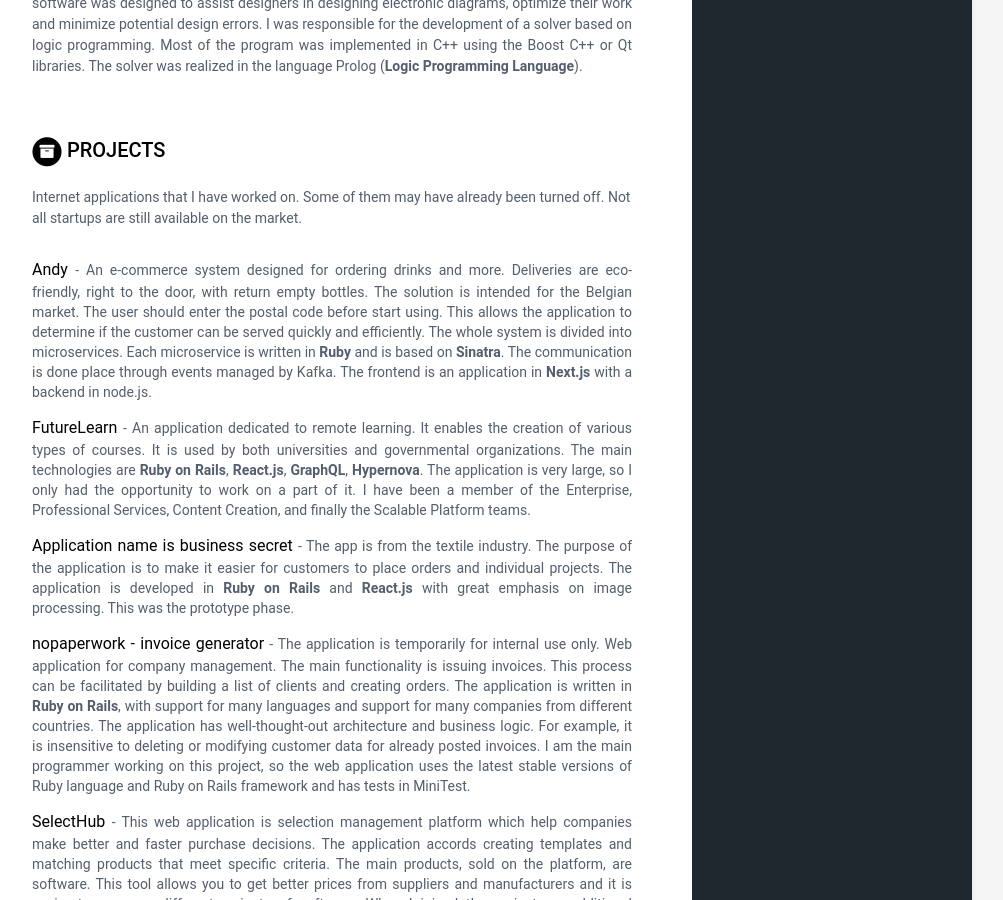
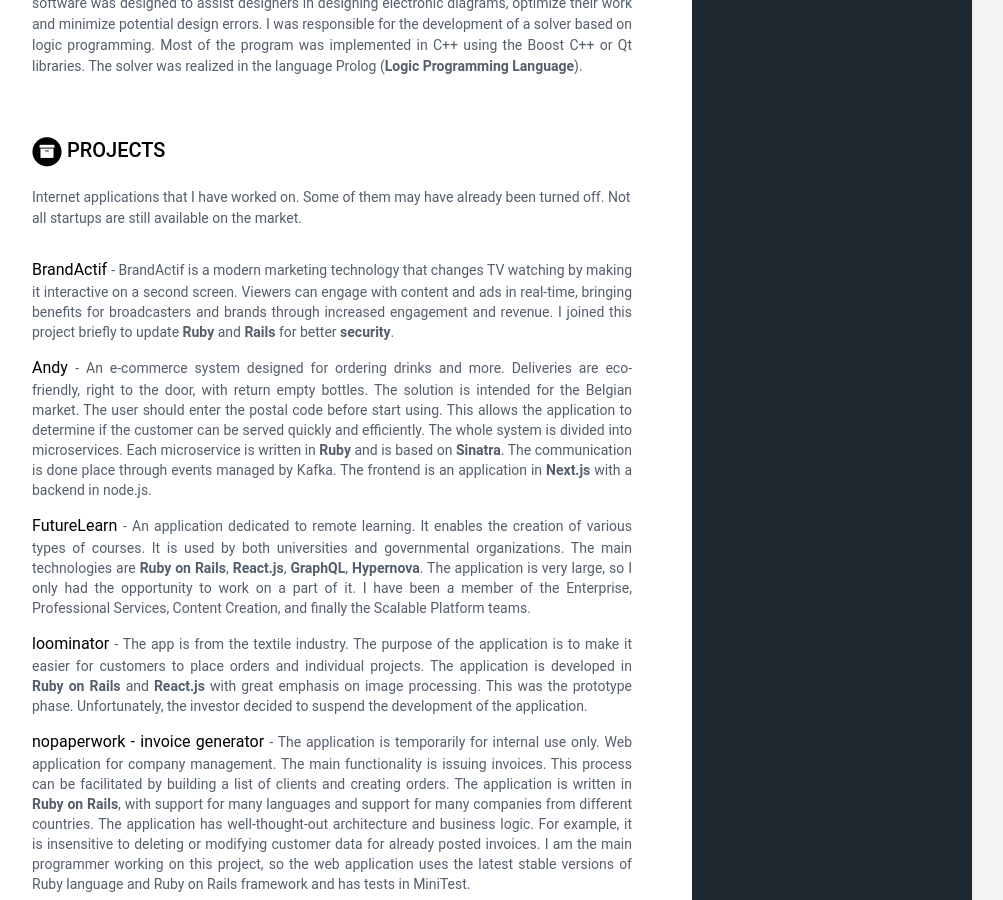
Before and after one commit to torrocus/cv, a Jekyll site: the page built from index.html, in a window 1280 px wide and 900 px high, scrolled down 1839 px. Shown: the whole window, without its empty margins (168-1171 px from the left). Built offline with Jekyll 4.4.1, drawn with Linux system fonts in a browser that asks for light colours; some of the changed text lies outside the part shown.

Commit message:
Update data

```diff
--- a/_data/data.yml
+++ b/_data/data.yml
@@ -82,11 +82,11 @@
         I created contextual advertising management application in **Ruby on Rails**.
         I co-created a system of linguistic analysis for Polish and English based on 6 million words and **Solr** search engine.
         I worked on linguistic games built on **Ruby on Rails**.
-        I must also mention such applications as SelectHub, purpura, or nopaperwork.
+        I must also mention such web  applications as FutureLearn, SelectHub, purpura, or nopaperwork.
 
         As a programmer, my main task is to deliver well-done products.
         I like my job and my company.
-        I am always open to work as a contractor or **freelancer**.
+        I am always open to work as a consultant, contractor or **freelancer**.
 
     - role: Web Developer / Project Manager / CEO
       time: 2007 - 2011
@@ -142,6 +142,15 @@
     Not all startups are still available on the market.
 
   assignments:
+    - title: BrandActif
+      link: https://www.brandactif.com/
+      rel: nofollow noopener noreferrer
+      tagline: >
+        BrandActif is a modern marketing technology that changes TV watching by making it interactive on a second screen.
+        Viewers can engage with content and ads in real-time, bringing benefits for broadcasters and brands through increased engagement and revenue.
+        I joined this project briefly to update **Ruby** and **Rails** for better **security**.
+      way_of_working: remotely
+
     - title: Andy
       link: https://andy.be
       rel: nofollow noopener noreferrer
@@ -169,17 +178,18 @@
         I have been a member of the Enterprise, Professional Services, Content Creation, and finally the Scalable Platform teams.
       way_of_working: remotely
 
-    - title: Application name is business secret
+    - title: loominator
       rel: nofollow noopener noreferrer
       tagline: >
         The app is from the textile industry.
         The purpose of the application is to make it easier for customers to place orders and individual projects.
         The application is developed in **Ruby on Rails** and **React.js** with great emphasis on image processing.
         This was the prototype phase.
+        Unfortunately, the investor decided to suspend the development of the application.
       way_of_working: remotely
 
     - title: nopaperwork - invoice generator
-      # link: http://nopaperwork.org
+      link: https://nopaperwork.org
       rel: ''
       tagline: >
         The application is temporarily for internal use only.
@@ -277,7 +287,7 @@
       level: 96%
 
     - name: Ruby on Rails
-      level: 91%
+      level: 92%
 
     - name: JavaScript & CoffeeScript
       level: 75%
@@ -292,10 +302,10 @@
       level: 50%
 
     - name: Jekyll
-      level: 92%
+      level: 93%
 
     - name: Git
-      level: 94%
+      level: 95%
 
     - name: Linux
       level: 96%
```
